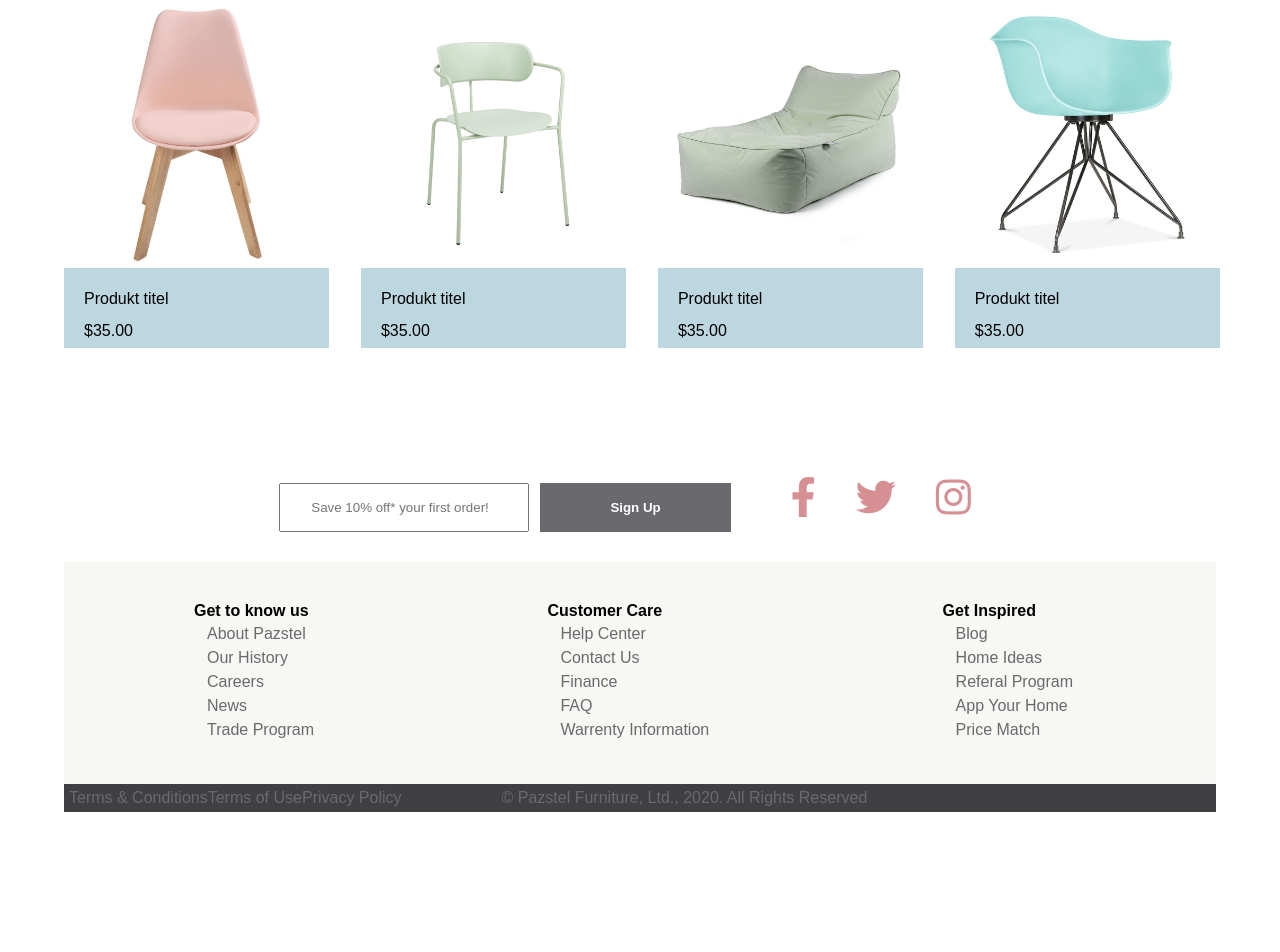
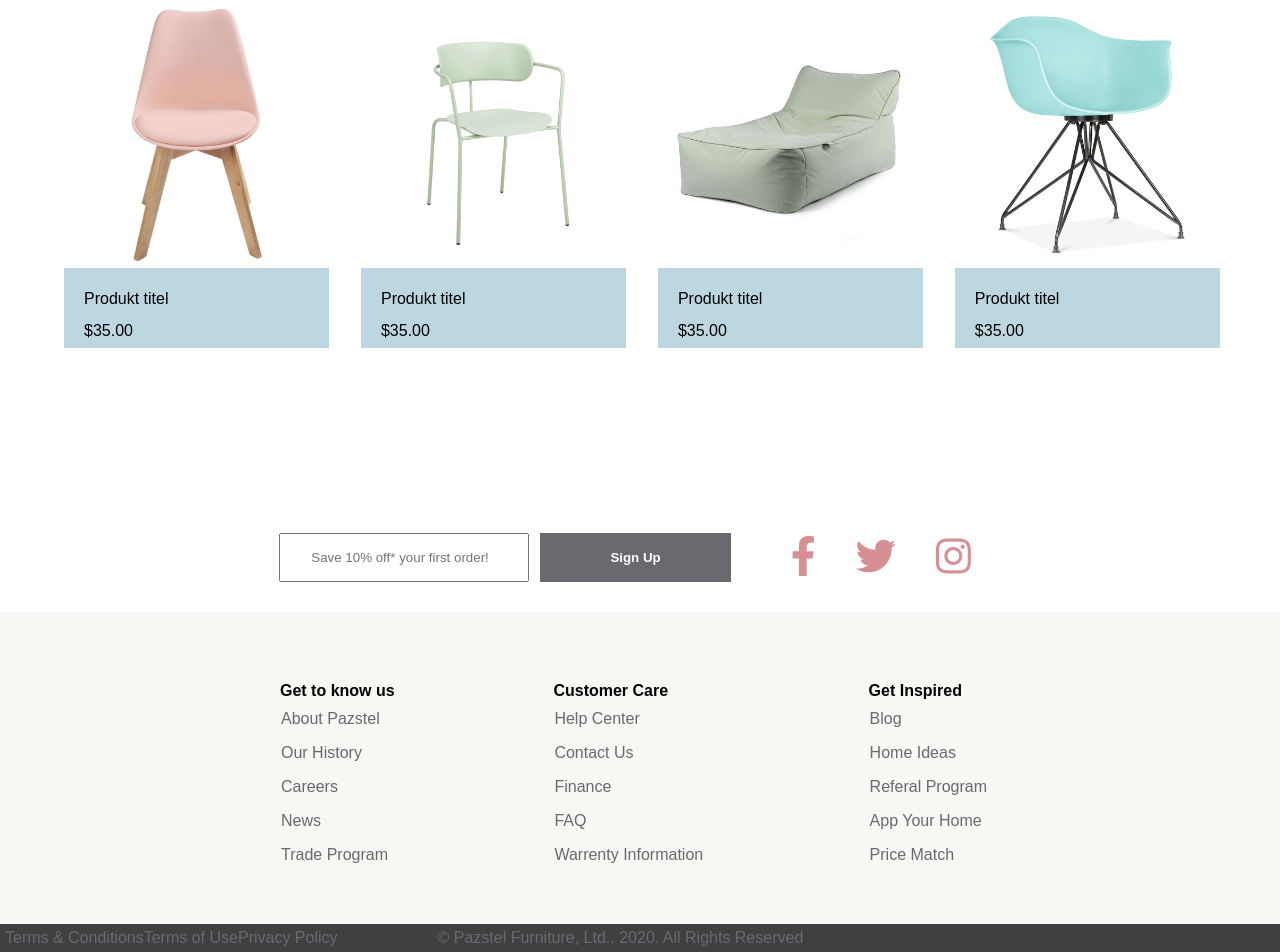
Before and after one commit to amal3983/webshop_moebler, a plain HTML site: page index.html in a window 1280 px wide. Shown: the part 1352-2304 px from the top of the page. Before the commit the page ends 2164 px from the top, so only its background shows below. Drawn offline with nearby package versions, Linux system fonts and the light colour scheme.

Commit message:
Har fjernet margin fra body og rykket den til "Wrapper". Gjort så SoMe ikoner i footer er linet op med form. Padding tilføjet i siderne til footeren, for at give mere luft, nuhvor den går helt ud til kanterne.

```diff
--- a/css/styles.css
+++ b/css/styles.css
@@ -6,6 +6,10 @@
 /* Ovenstående kode kan give problemer ved nogle 3. parts scripts man henter. Men det gør det nemmere at forstå og lave kodning når man starter. */
 
 body {
+    margin: 0;
+}
+
+#wrapper {
     margin: 0 5%; /* HVIDE KANTER I SIDERNE */
 }
 
@@ -341,11 +345,13 @@ main h2{
 /*--------------------------- Footer Start --------------------------- */
 
 
+footer {
+    margin-top: 150px;
+}
 
 .mailSoMe{
     display: flex;
     justify-content: center;
-    align-items: baseline;
     margin: 30px 0 30px;
     color: #69696e;
     font-size: 40px;
@@ -357,6 +363,7 @@ main h2{
     justify-content: space-evenly;
     list-style-type: none;
     text-decoration: none;
+    align-items: flex-end;
     color: #69696e;
 }
 
@@ -399,14 +406,15 @@ footer input{
 .footer-list {
     background: #f7f8f3;
     display: flex;
-    padding: 40px 100px;
+    padding: 70px 250px 50px 250px;
     justify-content: space-between;
 }
 .footer-item {
     padding: 0 30px;
 }
 .footer_menu{
-    margin: 0;
+    margin-left:-12px;
+    padding: 5px 0;
 }
 
 .footer-list1 ul{
```
